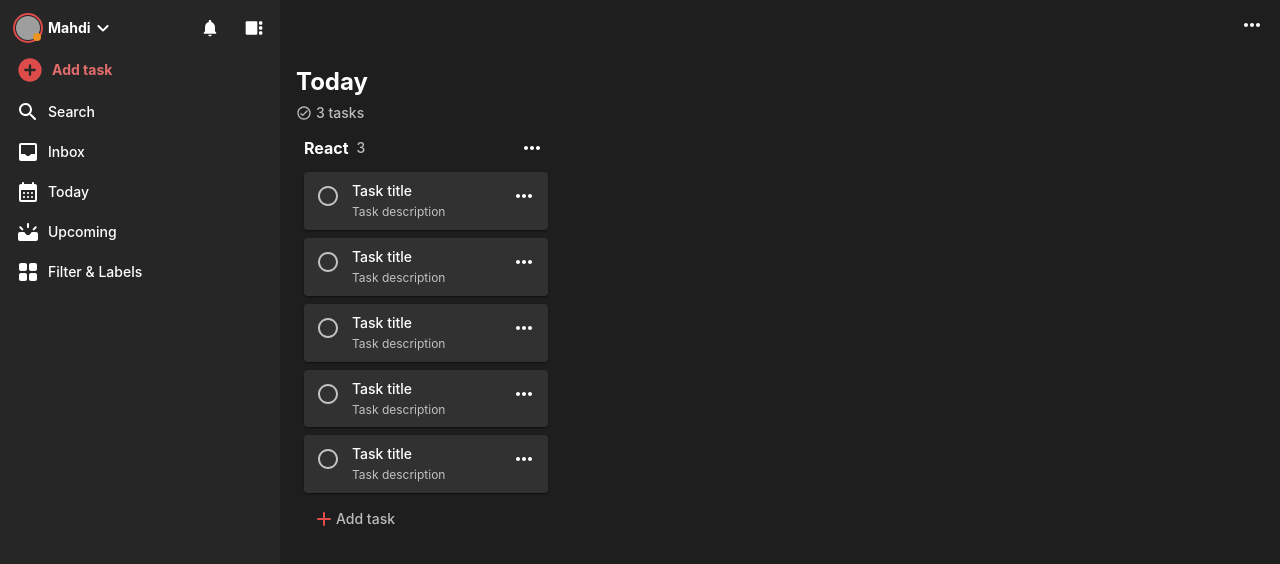
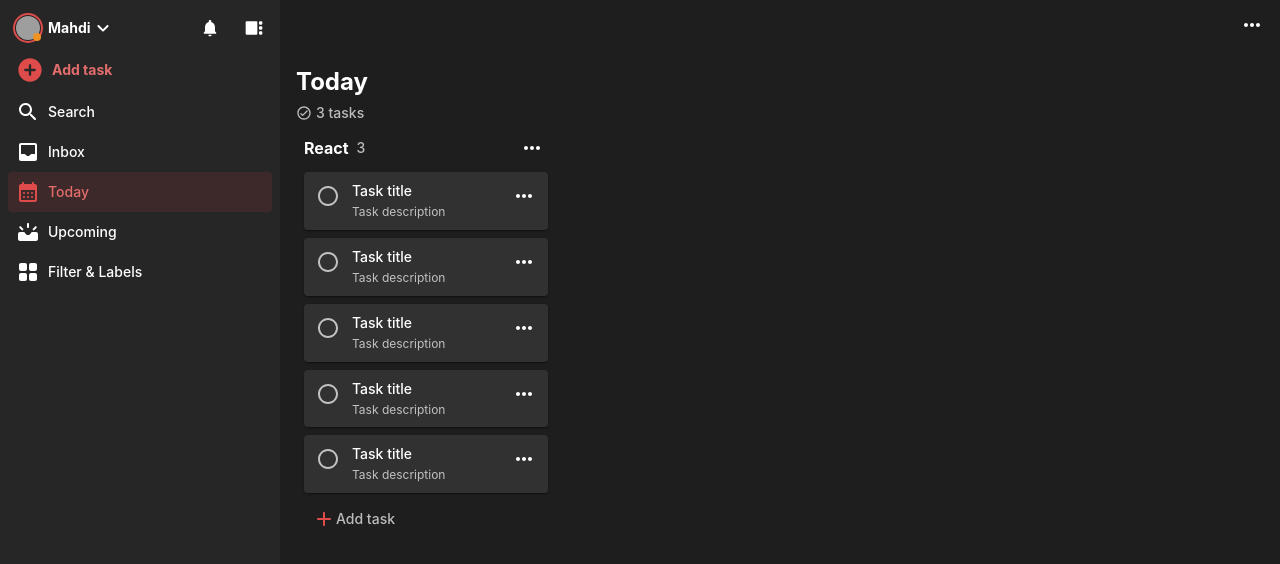
Before and after one commit to MahdiHaeri/Todoist_React, a React (Vite) app: page /app/today in a window 1280 px wide. Shown: the top 564 px of the page. Built offline with nearby package versions, Linux system fonts and the light colour scheme; grey boxes are pictures that could not be loaded.

Commit message:
Add NavLink style to active button in NavDrawer

```diff
--- a/src/layouts/dashboard/component/navDrawer/component/DrawerListItem.jsx
+++ b/src/layouts/dashboard/component/navDrawer/component/DrawerListItem.jsx
@@ -1,6 +1,7 @@
 import navConfig from "../config-navigation.jsx";
 import {Icon, List, ListItem, ListItemButton, ListItemIcon, ListItemText, Stack, Typography} from "@mui/material";
 import {useNavigate} from "react-router";
+import {NavLink} from "react-router-dom";
 
 export const DrawerListItem = () => {
     const navigate = useNavigate()
@@ -8,16 +9,34 @@ export const DrawerListItem = () => {
         <List disablePadding>
             {navConfig.map((item) => (
                 <ListItem key={item.title} disablePadding>
-                    <ListItemButton sx={{borderRadius: 1, padding: 1}} onClick={() => {
-                        navigate(item.path)
-                    }}>
-                        <Stack width={'100%'} direction={"row"} justifyContent={"start"} alignItems={"center"} gap={1}>
-                            {item.icon}
-                            <Typography variant={"subtitle2"}>
-                                {item.title}
-                            </Typography>
-                        </Stack>
-                    </ListItemButton>
+                    <NavLink to={item.path} style={{textDecoration: 'none', color: 'inherit', width: '100%'}}>
+                        {({isActive, isPending, isTransitioning}) => (
+                            <ListItemButton
+                                sx={{
+                                    borderRadius: 1,
+                                    padding: 1,
+                                    backgroundColor: isActive ? 'action.selected' : 'transparent',
+                                    '&:hover': {
+                                        backgroundColor: isActive ? 'action.selected' : 'action.hover',
+                                    },
+                                    color: isActive ? 'primary.main' : 'inherit',
+                                }}
+                            >
+                                <Stack width={'100%'}
+                                       direction={"row"}
+                                       justifyContent={"start"}
+                                       alignItems={"center"}
+                                       gap={1}
+                                >
+                                    {item.icon}
+                                    <Typography variant={"subtitle2"}
+                                                sx={{color: isActive ? 'primary.lighter' : 'inherit'}}>
+                                        {item.title}
+                                    </Typography>
+                                </Stack>
+                            </ListItemButton>
+                        )}
+                    </NavLink>
                 </ListItem>
             ))}
         </List>
--- a/src/theme/palette.js
+++ b/src/theme/palette.js
@@ -84,7 +84,7 @@ export const common = {
 
 export const action = {
     hover: alpha(grey[500], 0.08),
-    selected: alpha(grey[500], 0.16),
+    selected: alpha('#b23c3b', 0.16),
     disabled: alpha(grey[500], 0.8),
     disabledBackground: alpha(grey[500], 0.24),
     focus: alpha(grey[500], 0.24),
```
